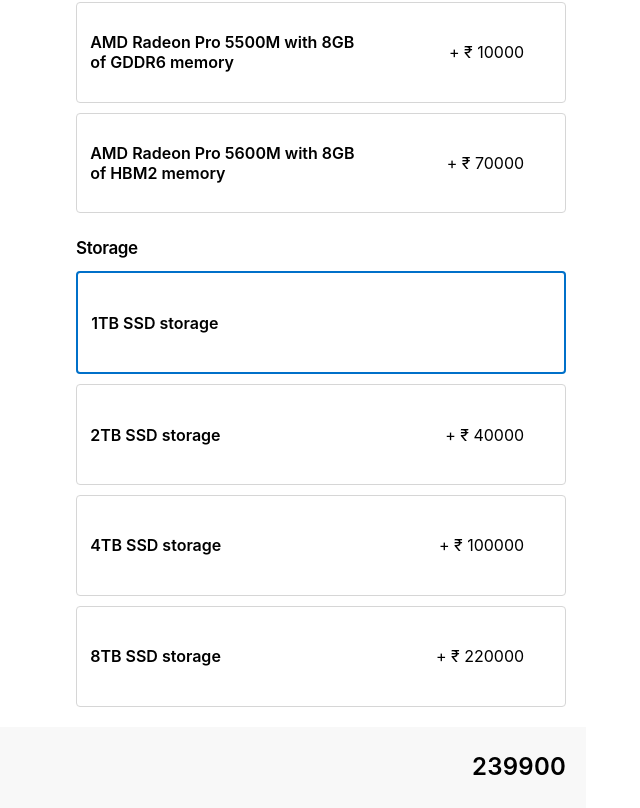
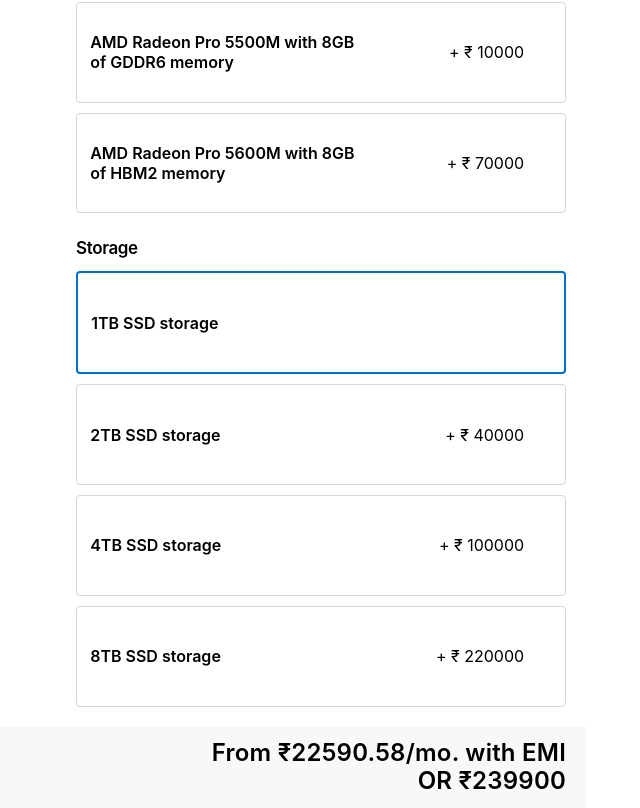
Before and after one commit to alapanerao/macbook-customisation-screen, a React (Create React App) app: page / in a window 1280 px wide. Shown: the part 1210-2018 px from the top of the page, without its empty margins (564-1204 px from the left). Built offline with nearby package versions, Linux system fonts and the light colour scheme.

Commit message:
Implemented interest calculation

```diff
--- a/src/screens/home/home.styles.js
+++ b/src/screens/home/home.styles.js
@@ -98,4 +98,6 @@
   letter-spacing: .009em;
   font-family: SF Pro Display,SF Pro Icons,AOS Icons,Helvetica Neue,Helvetica,Arial,sans-serif;
   font-weight: 600;
+  max-width: 380px;
+  text-align: right;
 `;
--- a/src/screens/home/index.js
+++ b/src/screens/home/index.js
@@ -15,7 +15,7 @@
     processorList, memoryList, graphicsList, storageList, selectedDisplay, selectedKeyboard,
     state
   } = usePriceSelector();
-  const { selectedProcessor, selectedMemory, selectedGraphics, selectedStorage, finalPrice } = state;
+  const { selectedProcessor, selectedMemory, selectedGraphics, selectedStorage, finalPrice, emiAmount } = state;
 
   return (
     <>
@@ -80,7 +80,7 @@
       </ContainerView>
       <FooterWrapper>
         <PriceLabel>
-          {finalPrice}
+          {`From ₹${emiAmount}/mo. with EMI OR ₹${finalPrice}`}
         </PriceLabel>
       </FooterWrapper>
     </>
--- a/src/screens/home/usePriceSelector.js
+++ b/src/screens/home/usePriceSelector.js
@@ -61,6 +61,11 @@
 const selectedKeyboard = "Touch Bar and Touch ID Backlit Magic Keyboard - US English Logic Pro X"
 
 const usePriceSelector = () => {
+
+    const calculateInterest = (principalAmount) => {
+        return ((principalAmount + principalAmount * 0.13) / 12).toFixed(2)
+    }
+
     const [state, setState] = useState({
         selectedProcessor: processorList[0],
         selectedMemory: memoryList[0],
@@ -70,40 +75,50 @@
         memoryPrice: 0,
         graphicsPrice: 0,
         storagePrice: 0,
-        finalPrice: 239900
+        finalPrice: 239900,
+        emiAmount: calculateInterest(239900)
     });
     const onClickProcessor = (data) => {
+        const finalPrice = 239900 + data.additionalCost + state.memoryPrice + state.graphicsPrice + state.storagePrice
         setState({
             ...state,
             selectedProcessor: data,
             processorPrice: data.additionalCost,
-            finalPrice: 239900 + data.additionalCost + state.memoryPrice + state.graphicsPrice + state.storagePrice
+            finalPrice: finalPrice,
+            emiAmount: calculateInterest(finalPrice)
         });
     };
     const onClickMemory = (data) => {
+        const finalPrice = 239900 + state.processorPrice + data.additionalCost + state.graphicsPrice + state.storagePrice;
         setState({
             ...state,
             selectedMemory: data,
             memoryPrice: data.additionalCost,
-            finalPrice: 239900 + state.processorPrice + data.additionalCost + state.graphicsPrice + state.storagePrice
+            finalPrice: finalPrice,
+            emiAmount: calculateInterest(finalPrice)
         });
     };
     const onClickGraphics = (data) => {
+        const finalPrice = 239900 + state.processorPrice + state.memoryPrice + data.additionalCost + state.storagePrice;
         setState({
             ...state,
             selectedGraphics: data,
             graphicsPrice: data.additionalCost,
-            finalPrice: 239900 + state.processorPrice + state.memoryPrice + data.additionalCost + state.storagePrice
+            finalPrice: finalPrice,
+            emiAmount: calculateInterest(finalPrice)
         });
     };
     const onClickStorage = (data) => {
+        const finalPrice = 239900 + state.processorPrice + state.memoryPrice + state.graphicsPrice + data.additionalCost;
         setState({
             ...state,
             selectedStorage: data,
             storagePrice: data.additionalCost,
-            finalPrice: 239900 + state.processorPrice + state.memoryPrice + state.graphicsPrice + data.additionalCost
+            finalPrice: finalPrice,
+            emiAmount: calculateInterest(finalPrice)
         });
     };
+
     return {
         onClickProcessor, onClickMemory, onClickGraphics, onClickStorage,
         processorList, memoryList, graphicsList, storageList, selectedDisplay, selectedKeyboard,
```
